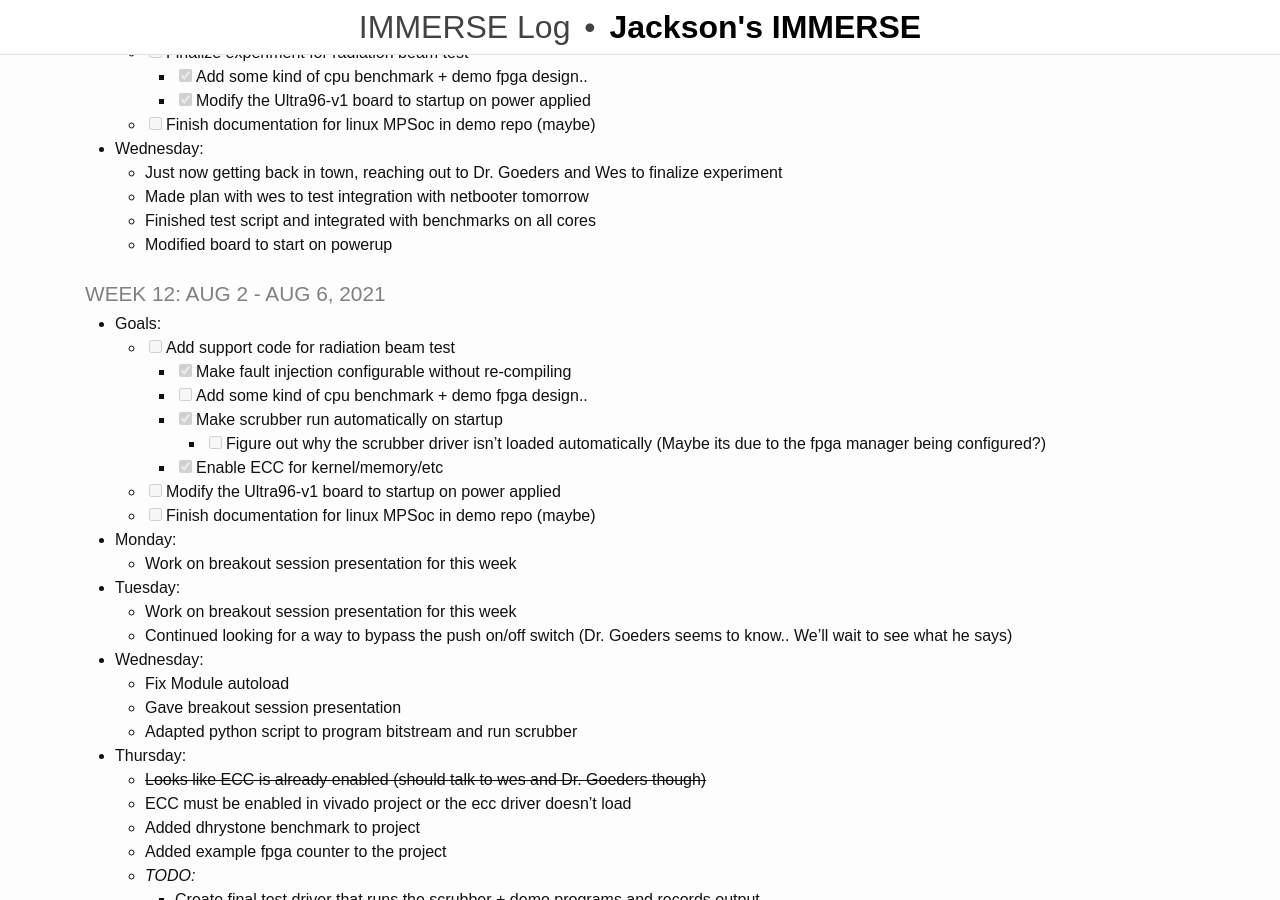
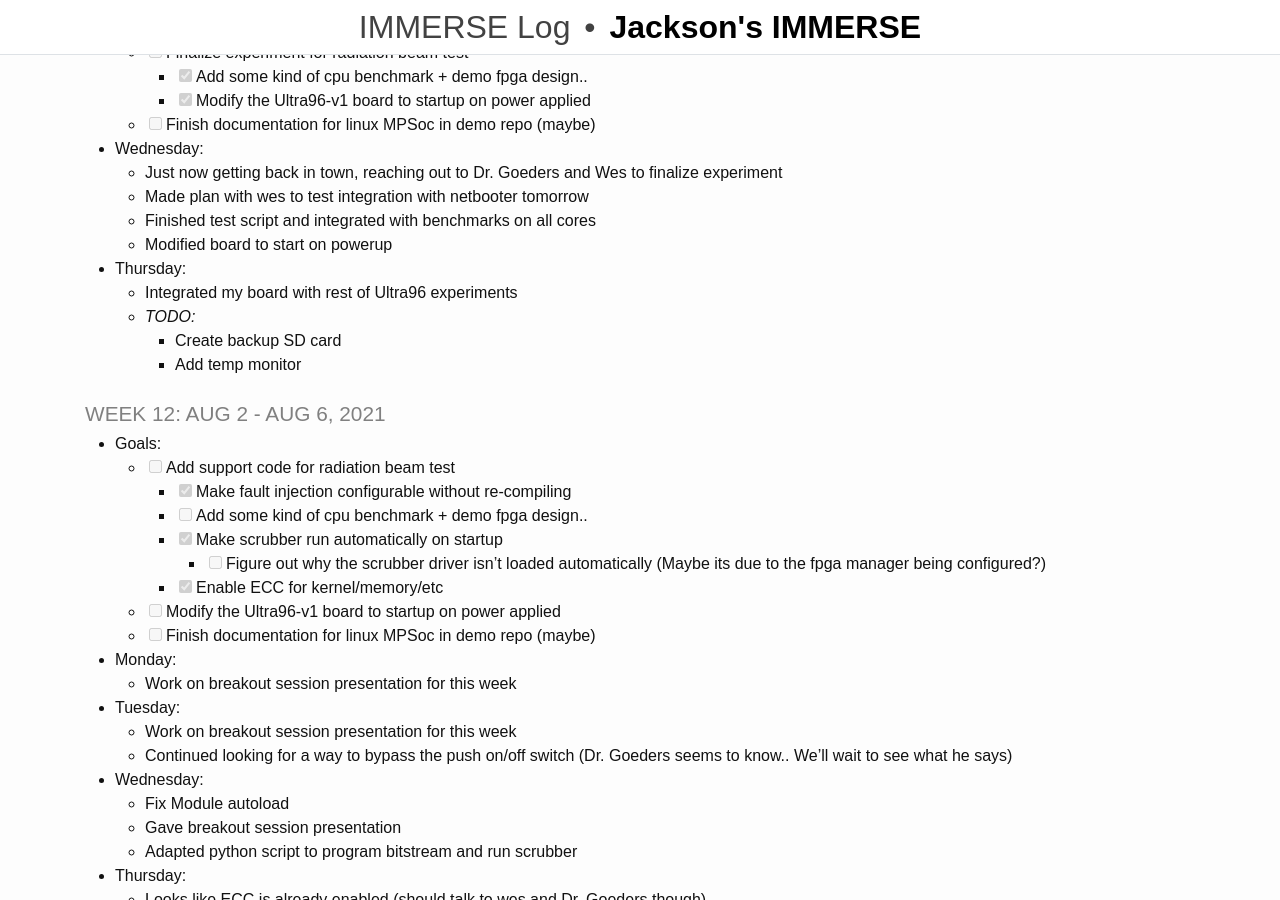
Before and after one commit to rjsmith1999/IMMERSE, a Jekyll site: the page built from _pages/log.md, in a window 1280 px wide and 900 px high, scrolled down 353 px. Built offline with Jekyll 4.4.1, drawn with Linux system fonts in a browser that asks for light colours.

Commit message:
Update Log

```diff
--- a/_pages/log.md
+++ b/_pages/log.md
@@ -26,6 +26,13 @@ title: IMMERSE Log
   - Made plan with wes to test integration with netbooter tomorrow
   - Finished test script and integrated with benchmarks on all cores
   - Modified board to start on powerup
+
+* **Thursday**:
+  - Integrated my board with rest of Ultra96 experiments
+  - _TODO:_
+    - Create backup SD card
+    - Add temp monitor
+
 
 ### Week 12: Aug 2 - Aug 6, 2021
 * **Goals**:
```
